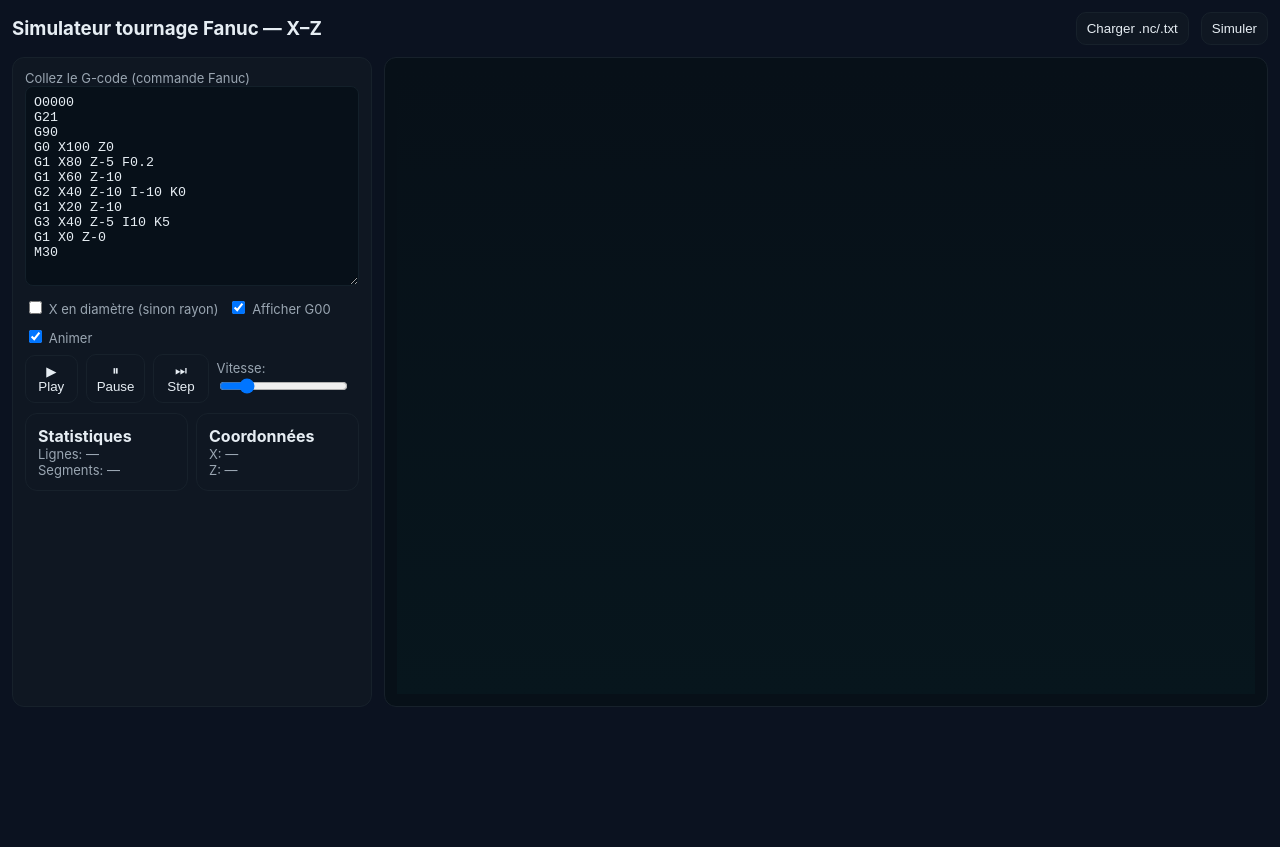
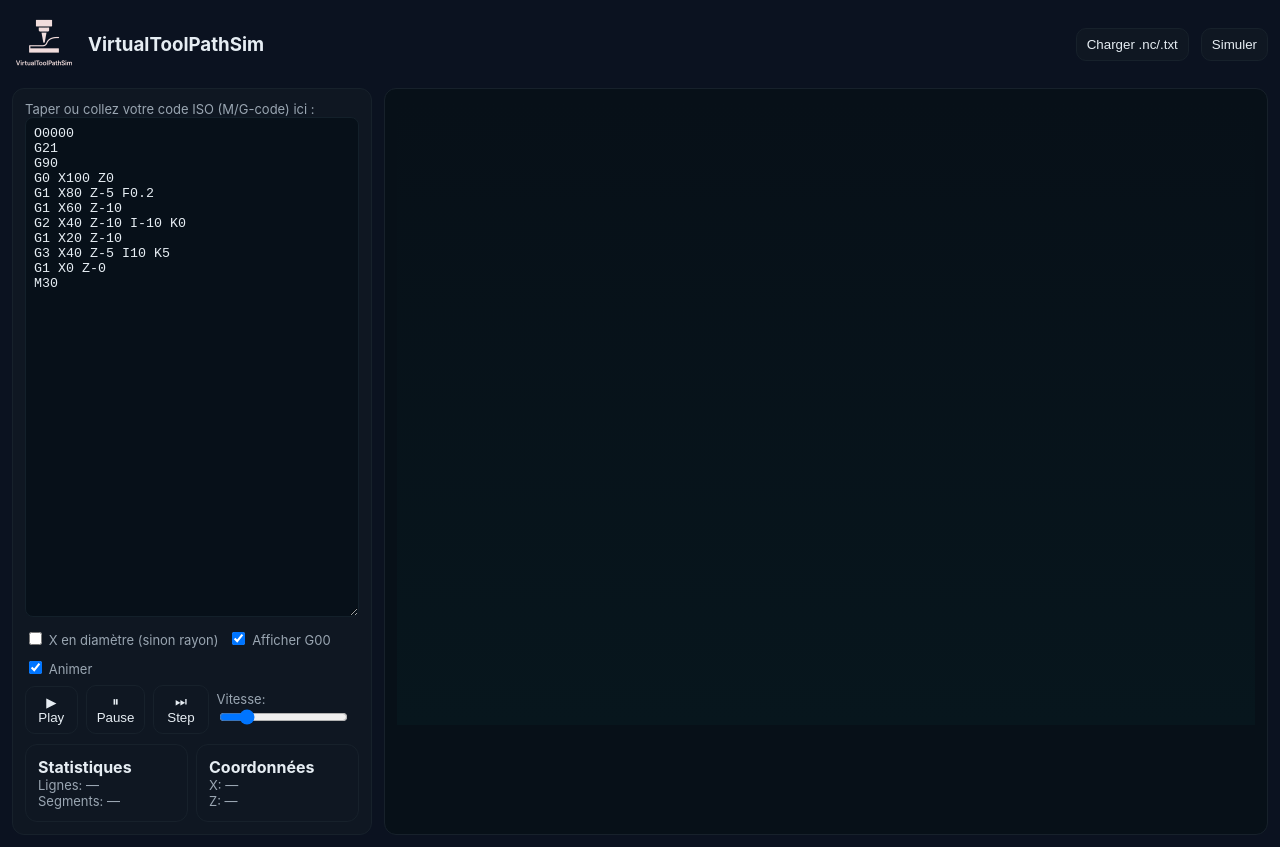
Before and after one commit to joebar27/VirtualToolPathSim, a plain HTML site: page index.html in a window 1280 px wide. Before the commit the page ends 800 px from the top, so only its background shows below. Drawn offline with Linux system fonts and the light colour scheme.

Commit message:
mise en place logo

```diff
--- a/index.html
+++ b/index.html
@@ -4,20 +4,25 @@
 <head>
     <meta charset="utf-8" />
     <meta name="viewport" content="width=device-width, initial-scale=1" />
-    <title>Simulateur de tournage X–Z</title>
+    <title>VirtualToolPathSim</title>
+    <meta name="description" content="Simulateur de parcours d'outil pour machines-outils CNC (G-code Fanuc) - Tournage X-Z" />
+    <meta name="author" content="Jean-Marc Lienher" />
+    <meta name="keywords" content="CNC, G-code, Fanuc, simulation, usinage, tournage, X-Z, machine-outil" />
+    <link rel="icon" href="Assets/Img/Logo_VirtualToolPathSim(white).png" />
     <link rel="stylesheet" href="style.css" />
 </head>
 
 <body>
     <header>
-        <h3 style="margin:0">Simulateur tournage Fanuc — X–Z</h3>
+        <img src="Assets/Img/Logo_VirtualToolPathSim(white).png" alt="Logo VirtualToolPathSim" height="64" />
+        <h3 style="margin:0">VirtualToolPathSim</h3>
         <div style="flex:1"></div>
         <button id="btn-load" class="btn">Charger .nc/.txt</button>
         <button id="btn-run" class="btn">Simuler</button>
     </header>
     <main>
         <section class="panel">
-            <div class="row"><label>Collez le G-code (commande Fanuc)</label></div>
+            <div class="row"><label>Taper ou collez votre code ISO (M/G-code) ici :</label></div>
             <textarea id="gcode" spellcheck="false"></textarea>
 
             <div class="row" style="margin-top:8px;gap:10px;flex-wrap:wrap">
--- a/style.css
+++ b/style.css
@@ -43,7 +43,7 @@ main {
 }
 textarea {
     width: 100%;
-    height: 200px;
+    height: 500px;
     background: #071019;
     border-radius: 8px;
     border: 1px solid #13202a;
```
Also changed, not shown: Assets/Img/Logo_VirtualToolPathSim(white).png (added), Assets/Img/Logo_VirtualToolPathSim.png (added).
